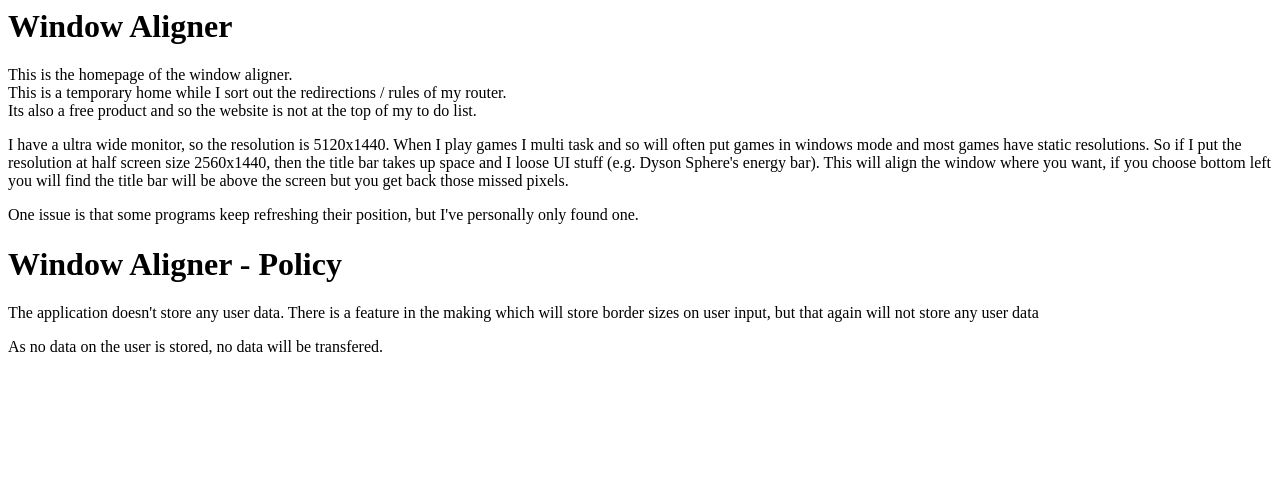
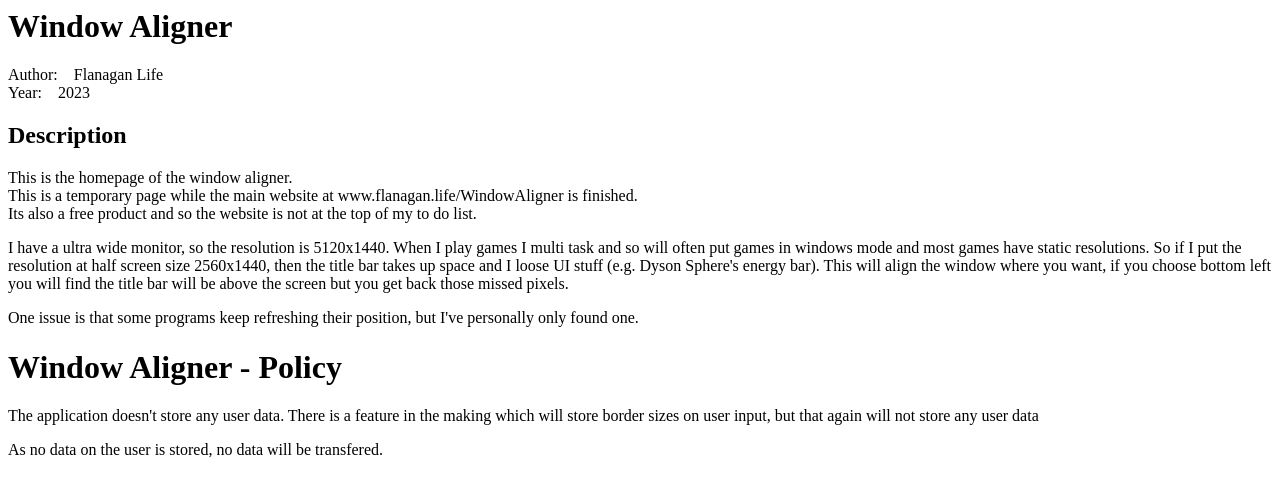
Before and after one commit to flanagansshenanigans/WindowAlignerWebsite, a plain HTML site: page index.html in a window 1280 px wide. Drawn offline with Linux system fonts and the light colour scheme.

Commit message:
Update index.html

```diff
--- a/index.html
+++ b/index.html
@@ -1,9 +1,20 @@
 <html>
   <body>
     <h1>Window Aligner</h1>
+
+    <div>
+      <p>
+        <div><span style="margin-right: 1em;">Author:</span>Flanagan Life</div>
+        <div><span style="margin-right: 1em;">Year:</span>2023</div>
+      </p>
+    </div>
+
+    <div>
+      <h2>Description</h2>
+
       <p>
         This is the homepage of the window aligner. <br />
-      This is a temporary home while I sort out the redirections / rules of my router. </br>
+        This is a temporary page while the main website at www.flanagan.life/WindowAligner is finished.</br>
         Its also a free product and so the website is not at the top of my to do list.
       </p>
 
@@ -16,7 +27,9 @@
       <p>
         One issue is that some programs keep refreshing their position, but I've personally only found one.
       </p>
+    </div>
 
+    <div>
       <h1>Window Aligner - Policy</h1>
 
       <p>
@@ -27,5 +40,6 @@
       <p>
         As no data on the user is stored, no data will be transfered.
       </p>
+    </div>
   </body>
 </html>
```
Lines whose indentation alone changed are shown as unchanged.
